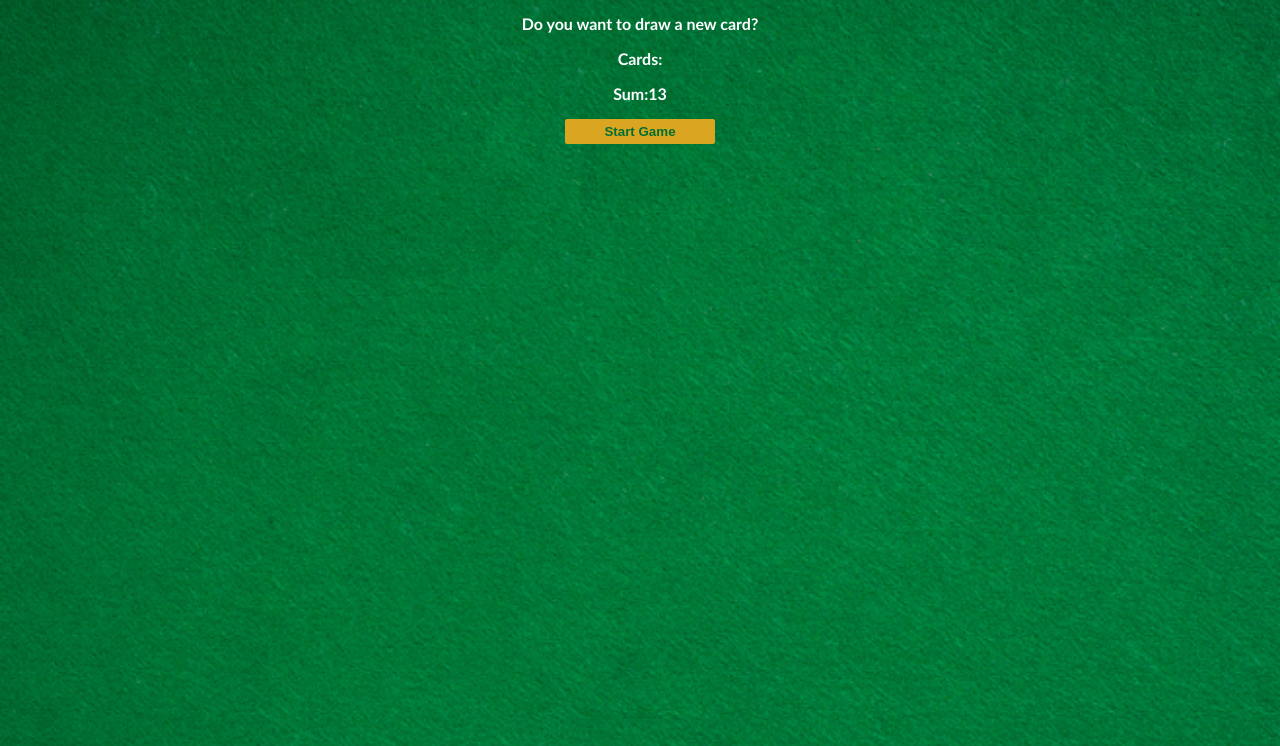
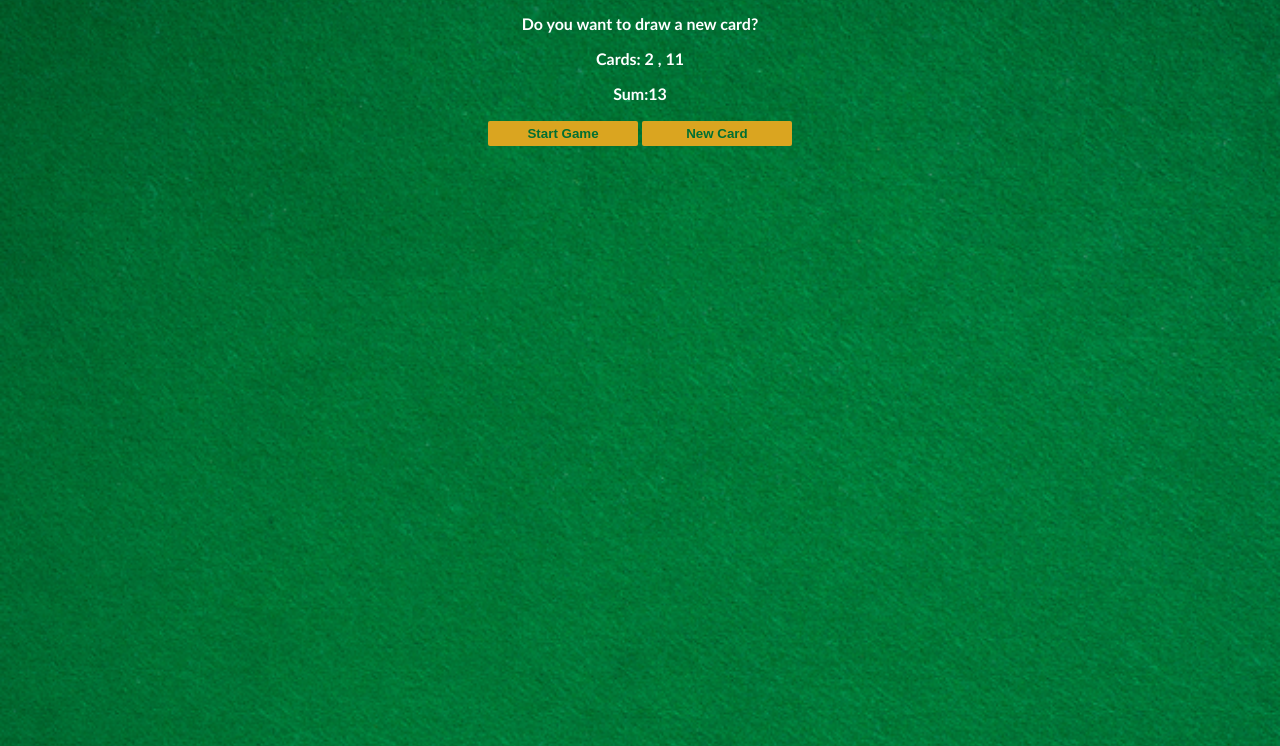
Before and after one commit to dereknguyenm/BlackJack_Game, a plain HTML site: page index.html in a window 1280 px wide. Both pictures are taken after a click on the button "Start Game". Shown: the part 54-800 px from the top of the page. Drawn offline with Linux system fonts and the light colour scheme.

Commit message:
Add New Card button
- New card button adds to sum and calls start game function again

```diff
--- a/index.css
+++ b/index.css
@@ -23,6 +23,8 @@ button
     font-weight: bold;
     border: none;
     border-radius: 2px;
+    margin-top: 2px;
+    margin-bottom: 2px;
 }
 
 
--- a/index.html
+++ b/index.html
@@ -6,9 +6,10 @@
     <body>
         <h1>BlackJack</h1>
         <p id="message-el">Want to play a round?</p>
-        <p>Cards:</p>
+        <p id="card-el">Cards:</p>
         <p class="sum-el">Sum:</p>
         <button id="start-btn" onclick="startGame()">Start Game</button>
+        <button id="newCard-btn" onclick="newCard()">New Card</button>
         <script src="index.js"></script>
     </body>
 </html>
--- a/index.js
+++ b/index.js
@@ -9,6 +9,7 @@ let isAlive = true
 
 let message = ""
 let messageEl = document.getElementById("message-el")
+let cardEl = document.getElementById("card-el")
 
 // another more powerful tool is using querySelector instead of get ElementbyID
 // the . means for a class and the # means by ID
@@ -17,7 +18,7 @@ let sumEl = document.querySelector(".sum-el")
 
 function startGame()
 {
-    // 2. Reassign the message variable to the string we're logging out
+    cardEl.textContent = "Cards: " + firstCard + " , " + secondCard
     sumEl.textContent = "Sum:" + sum
     if (sum <= 20) {
         message = "Do you want to draw a new card?"
@@ -31,3 +32,13 @@ function startGame()
 
     messageEl.textContent = message
 }
+
+function newCard()
+{
+    let newCard = 8
+
+    //Adds new card to sum
+    sum += newCard
+
+    startGame()
+}
```
